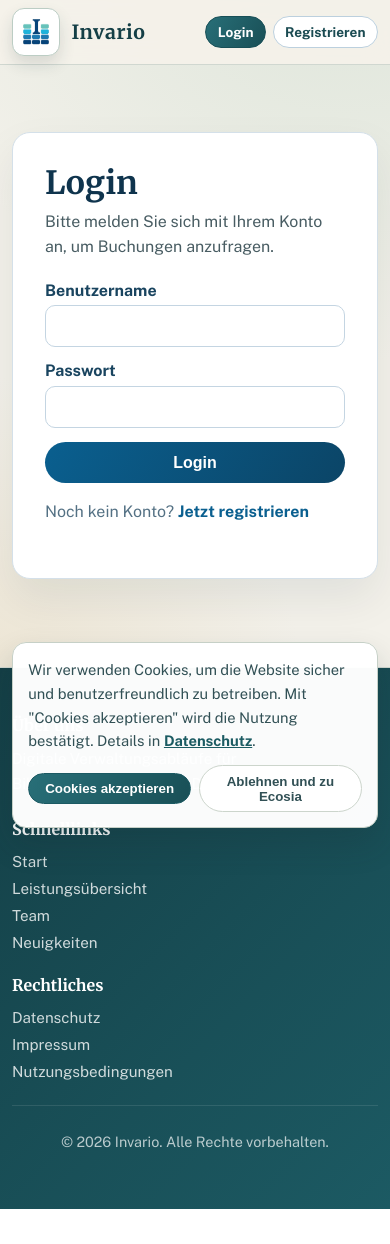
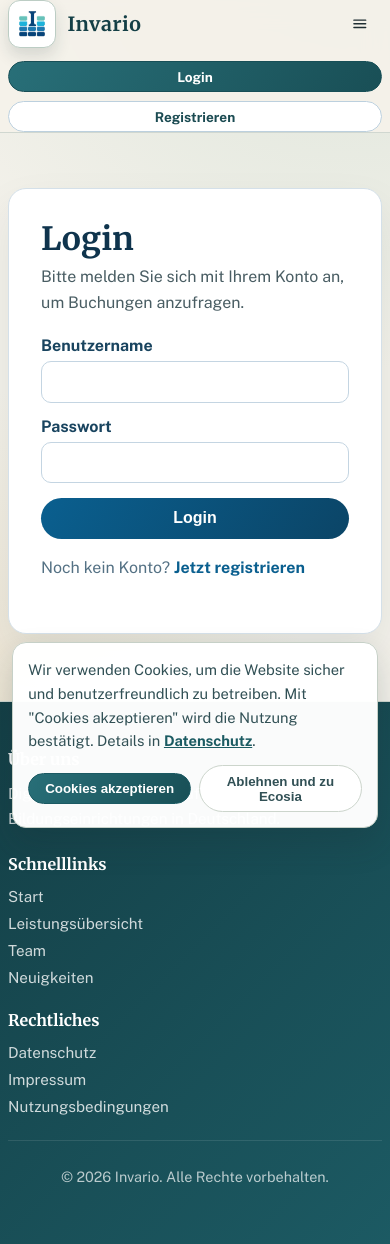
Before and after one commit to AIIrondev/Key-service-Server, a Flask app: page /login in a window 390 px wide. Before the commit the page ends 1209 px from the top, so only its background shows below. Run offline with Flask 3, Linux system fonts and the light colour scheme; some libraries are stand-ins or nearby versions.

Commit message:
feat: Implement mobile navigation toggle with enhanced accessibility and styling

```diff
--- a/Website/templates/base.html
+++ b/Website/templates/base.html
@@ -171,6 +171,30 @@
             gap: 0.65rem;
         }
 
+        .nav-toggle {
+            display: none;
+            border: none;
+            background: transparent;
+            color: var(--text-main);
+            cursor: pointer;
+            align-items: center;
+            justify-content: center;
+            width: 44px;
+            height: 44px;
+            border-radius: 14px;
+            transition: background 0.2s ease;
+        }
+
+        .nav-toggle:hover,
+        .nav-toggle:focus-visible {
+            background: rgba(28, 90, 99, 0.08);
+        }
+
+        .nav-toggle svg {
+            width: 1.1rem;
+            height: 1.1rem;
+        }
+
         .nav-btn {
             display: inline-flex;
             align-items: center;
@@ -341,25 +365,75 @@
         @media (max-width: 820px) {
             .site-nav-inner {
                 min-height: 64px;
+                flex-wrap: wrap;
+                align-items: center;
+                gap: 0.8rem;
+            }
+
+            .nav-toggle {
+                display: inline-flex;
             }
 
             .nav-links {
-                display: none;
+                position: absolute;
+                left: 50%;
+                top: calc(100% + 0.8rem);
+                transform: translateX(-50%) translateY(-5px);
+                width: min(100%, calc(100% - 2rem));
+                max-width: 420px;
+                background: rgba(255, 255, 255, 0.96);
+                border: 1px solid #d8dfdb;
+                border-radius: 18px;
+                padding: 1rem;
+                display: grid;
+                gap: 0.5rem;
+                z-index: 25;
+                opacity: 0;
+                visibility: hidden;
+                transition: opacity 0.2s ease, transform 0.2s ease, visibility 0.2s ease;
+            }
+
+            .nav-links.open {
+                opacity: 1;
+                visibility: visible;
+                transform: translateX(-50%) translateY(0);
+            }
+
+            .nav-links a {
+                display: block;
+                padding: 0.85rem 1rem;
+                border-radius: 14px;
+                background: #f7f5f0;
+                color: var(--text-main);
+                font-weight: 700;
+            }
+
+            .nav-links a:hover,
+            .nav-links a:focus-visible {
+                background: #e7f0ec;
             }
 
             .nav-actions {
-                gap: 0.4rem;
+                gap: 0.55rem;
+                width: 100%;
+                justify-content: flex-end;
+                flex-wrap: wrap;
             }
 
-            .nav-btn {
+            .nav-actions .nav-btn {
                 padding: 0.42rem 0.72rem;
                 font-size: 0.85rem;
+                min-width: 120px;
             }
 
             .dropdown-menu {
                 right: auto;
                 left: 0;
                 min-width: 200px;
+            }
+
+            .main-wrap {
+                padding: 1.4rem 0 2.2rem;
             }
 
             .cookie-banner {
@@ -375,6 +449,25 @@
                 width: 100%;
             }
         }
+
+        @media (max-width: 520px) {
+            .site-shell {
+                width: min(100%, calc(100% - 1rem));
+            }
+
+            .nav-links {
+                top: calc(100% + 0.6rem);
+                padding: 0.9rem;
+            }
+
+            .nav-actions {
+                justify-content: stretch;
+            }
+
+            .nav-actions .nav-btn {
+                width: 100%;
+            }
+        }
     </style>
     {% endblock %}
 </head>
@@ -385,7 +478,12 @@
                 <img src="{{ url_for('static', filename='images/Logo-clear.png') }}" alt="Invario Logo">
                 <span>Invario</span>
             </a>
-            <div class="nav-links" aria-label="Main Navigation">
+            <button type="button" class="nav-toggle" id="mobileMenuToggle" aria-expanded="false" aria-controls="mainNav" aria-label="Navigation öffnen">
+                <svg viewBox="0 0 24 24" aria-hidden="true" focusable="false">
+                    <path d="M4 7h16M4 12h16M4 17h16" stroke="currentColor" stroke-width="2" stroke-linecap="round"></path>
+                </svg>
+            </button>
+            <div class="nav-links" id="mainNav" aria-label="Main Navigation" aria-hidden="true">
                 <a href="{{ url_for('default') }}">Start</a>
                 <a href="{{ url_for('dienstleistungen') }}">Für Schulen</a>
                 <a href="{{ url_for('kontakt') }}">Kontakt</a>
@@ -564,6 +662,35 @@
     <script src="{{ url_for('static', filename='js/ios_fixes.js') }}"></script>
     <script>
         (function () {
+            var menuToggle = document.getElementById('mobileMenuToggle');
+            var navLinks = document.getElementById('mainNav');
+            if (menuToggle && navLinks) {
+                menuToggle.addEventListener('click', function () {
+                    var isExpanded = this.getAttribute('aria-expanded') === 'true';
+                    this.setAttribute('aria-expanded', String(!isExpanded));
+                    navLinks.classList.toggle('open');
+                    navLinks.setAttribute('aria-hidden', String(isExpanded));
+                });
+
+                navLinks.querySelectorAll('a').forEach(function (link) {
+                    link.addEventListener('click', function () {
+                        if (navLinks.classList.contains('open')) {
+                            menuToggle.setAttribute('aria-expanded', 'false');
+                            navLinks.classList.remove('open');
+                            navLinks.setAttribute('aria-hidden', 'true');
+                        }
+                    });
+                });
+
+                window.addEventListener('resize', function () {
+                    if (window.innerWidth > 820 && navLinks.classList.contains('open')) {
+                        menuToggle.setAttribute('aria-expanded', 'false');
+                        navLinks.classList.remove('open');
+                        navLinks.removeAttribute('aria-hidden');
+                    }
+                });
+            }
+
             var banner = document.getElementById("cookieBanner");
             var acceptBtn = document.getElementById("cookieAcceptBtn");
             var declineBtn = document.getElementById("cookieDeclineBtn");
```
